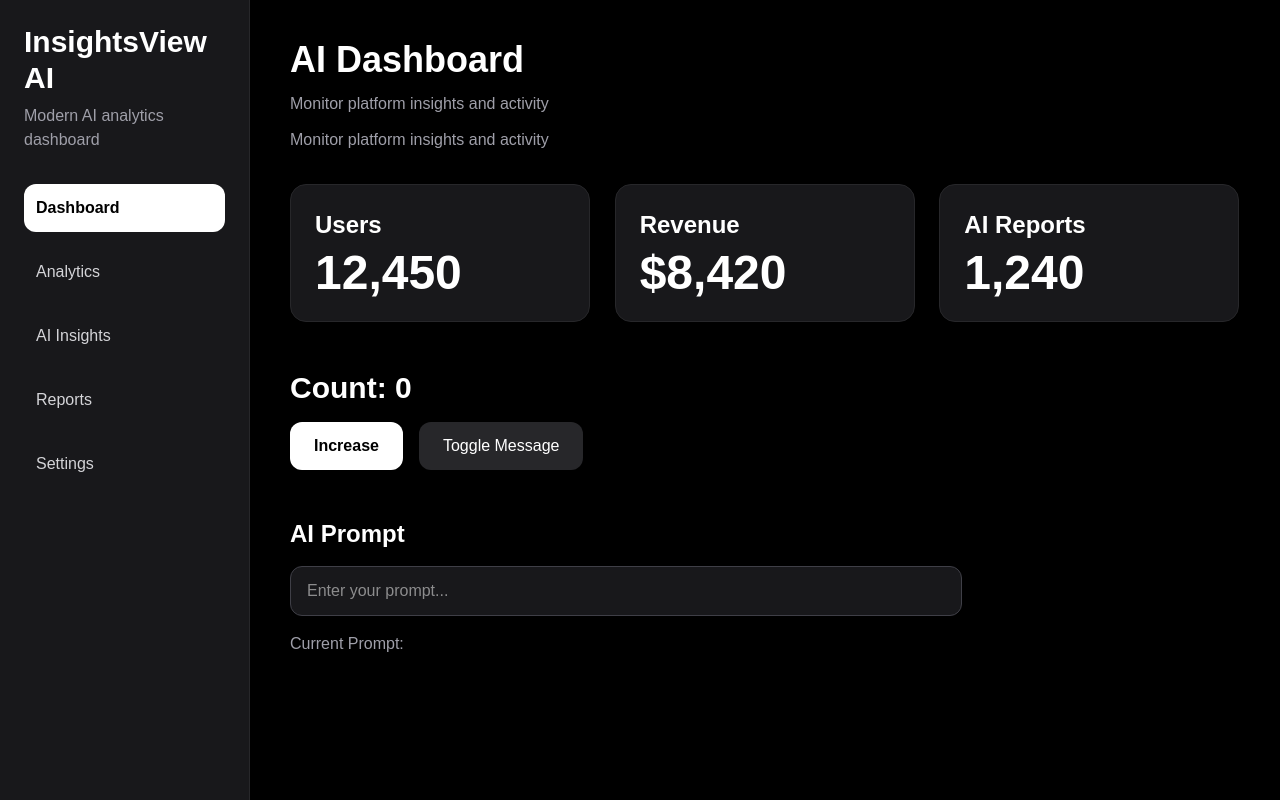
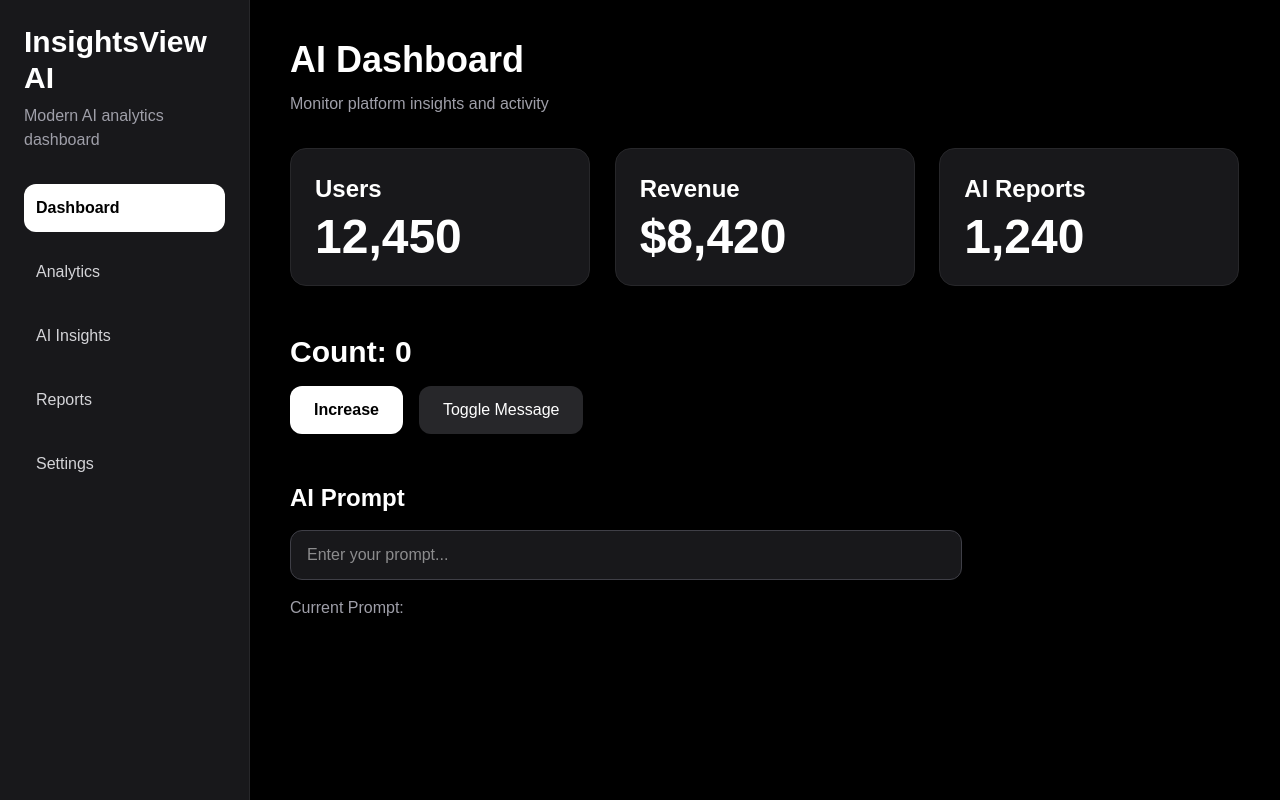
Before and after one commit to atomnoid/InsightsView-AI, a Next.js app in the folder insights-view/: page / in a window 1280 px wide. Built offline with nearby package versions, Linux system fonts and the light colour scheme.

Commit message:
removed dynamic description code

```diff
--- a/insights-view/app/page.tsx
+++ b/insights-view/app/page.tsx
@@ -150,12 +150,6 @@ export default function Home() {
           title={dashboardSections[activeTab].title}
           description={dashboardSections[activeTab].description}
         />
-
-        {/* Dynamic Description */}
-        <p className="text-zinc-400 mt-3">
-          {dashboardSections[activeTab].description}
-        </p>
-
         {/* Dynamic Dashboard Cards */}
         <StatsSection cards={dashboardSections[activeTab].cards} />
 
```
